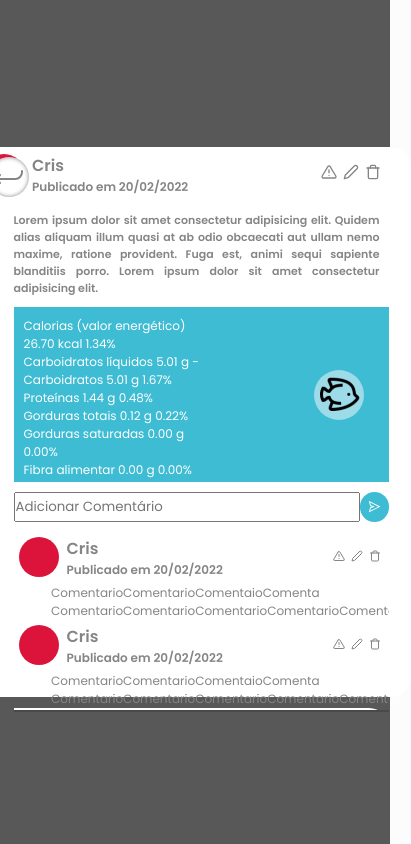
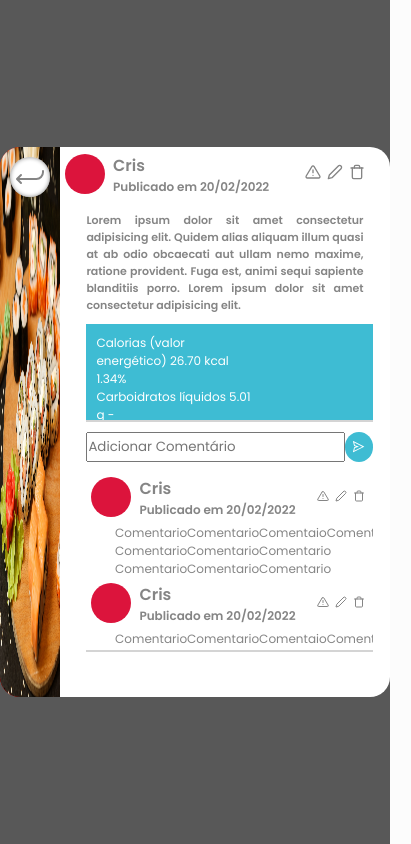
Before and after one commit to stack-over-code-atlantico/supermercadosq-fe, a React (Vite) app in the folder supermercadosq/: page /productdetails in a window 390 px wide. Shown: the whole page, 411 px wide, since content can reach past the window. Built offline with nearby package versions, Linux system fonts and the light colour scheme.

Commit message:
Fix/FE: Ajuste responsividade e adição de scroll na postagem

```diff
--- a/supermercadosq/src/pages/ProductDetails/ProductDetails.jsx
+++ b/supermercadosq/src/pages/ProductDetails/ProductDetails.jsx
@@ -16,6 +16,7 @@ import {
   NutritionalContainer,
   NutritionalTable,
   PostComment,
+  PostContainer,
 } from "./styles";
 
 const ProductDetails = () => {
@@ -30,11 +31,13 @@ const ProductDetails = () => {
       <DetailsComments>
         <UserComment />
         <PostComment>
+          <PostContainer>
             <h3>
               Lorem ipsum dolor sit amet consectetur adipisicing elit. Quidem
               alias aliquam illum quasi at ab odio obcaecati aut ullam nemo
-            maxime, ratione provident. Fuga est, animi sequi sapiente blanditiis
-            porro. Lorem ipsum dolor sit amet consectetur adipisicing elit.
+              maxime, ratione provident. Fuga est, animi sequi sapiente
+              blanditiis porro. Lorem ipsum dolor sit amet consectetur
+              adipisicing elit.
             </h3>
             <NutritionalContainer>
               <NutritionalTable>
@@ -52,6 +55,7 @@ const ProductDetails = () => {
                 </div>
               </IconType>
             </NutritionalContainer>
+          </PostContainer>
           <NewComment>
             <input type="text" placeholder="Adicionar Comentário" />
             <button>
@@ -63,14 +67,14 @@ const ProductDetails = () => {
               <UserComment />
               <p>
                 ComentarioComentarioComentaioComenta
-                ComentarioComentarioComentarioComentarioComentarioComentario
+                ComentarioComentarioComentario ComentarioComentarioComentario
               </p>
             </Comment>
             <Comment>
               <UserComment />
               <p>
                 ComentarioComentarioComentaioComenta
-                ComentarioComentarioComentarioComentarioComentarioComentario
+                ComentarioComentarioComentario ComentarioComentarioComentario
               </p>
             </Comment>
             <Comment>
--- a/supermercadosq/src/pages/ProductDetails/styles.jsx
+++ b/supermercadosq/src/pages/ProductDetails/styles.jsx
@@ -44,6 +44,14 @@ export const DetailsImage = styled.figure`
     justify-content: center;
     border-radius: 50%;
   }
+
+  @media (max-width: 1185px) {
+    width: 400px;
+  }
+
+  @media (max-width: 998px) {
+    width: 300px;
+  }
 `;
 
 export const DetailsComments = styled.div`
@@ -63,31 +71,49 @@ export const DetailsComments = styled.div`
       border-radius: 0 20px 0 0;
     }
   }
+
+  @media (max-width: 1185px) {
+    width: 550px;
+  }
+
+  @media (max-width: 998px) {
+    width: 400px;
+  }
 `;
 export const NutritionalContainer = styled.div`
   display: flex;
   flex-direction: row;
   background-color: var(--color-blue-light);
-  width: 100%;
-  height: 70%;
+  width: 550px;
+  height: 180px;
+
   div {
     width: 50%;
     :first-child {
       border-radius: 0 0 0 0;
     }
   }
+  @media (max-width: 1185px) {
+    width: 460px;
+  }
+
+  @media (max-width: 998px) {
+    width: 330px;
+    height: auto;
+  }
 `;
 export const NutritionalTable = styled.div`
   padding: 10px 0px 10px 10px;
   font-size: 12px;
   color: white;
-  overflow: auto;
 `;
+
 export const IconType = styled.div`
   display: flex;
   align-items: center;
   justify-content: end;
   padding-right: 25px;
+
   #IconType {
     display: flex;
     align-items: center;
@@ -104,6 +130,7 @@ export const NewComment = styled.div`
   justify-content: space-between;
   margin: 10px 0px;
   width: 100%;
+
   input {
     width: 93%;
     color: var(--color-gray);
@@ -134,6 +161,24 @@ export const PostComment = styled.div`
     font-size: 11px;
     padding: 10px 10px 10px 0px;
     text-align: justify;
+  }
+`;
+
+export const PostContainer = styled.div`
+  height: 220px;
+  overflow-y: scroll;
+  border-bottom: 2px solid #0000002b;
+
+  ::-webkit-scrollbar {
+    width: 10px;
+  }
+  ::-webkit-scrollbar-track {
+    background-color: #0000002b;
+    border-radius: 20px;
+  }
+  ::-webkit-scrollbar-thumb {
+    background-color: var(--color-blue-light);
+    border-radius: 20px;
   }
 `;
 
```
Lines whose indentation alone changed are shown as unchanged.
